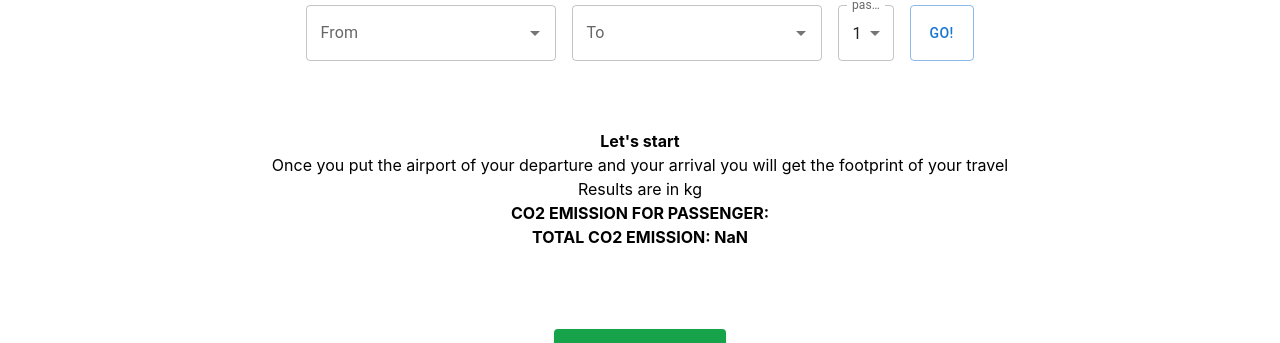
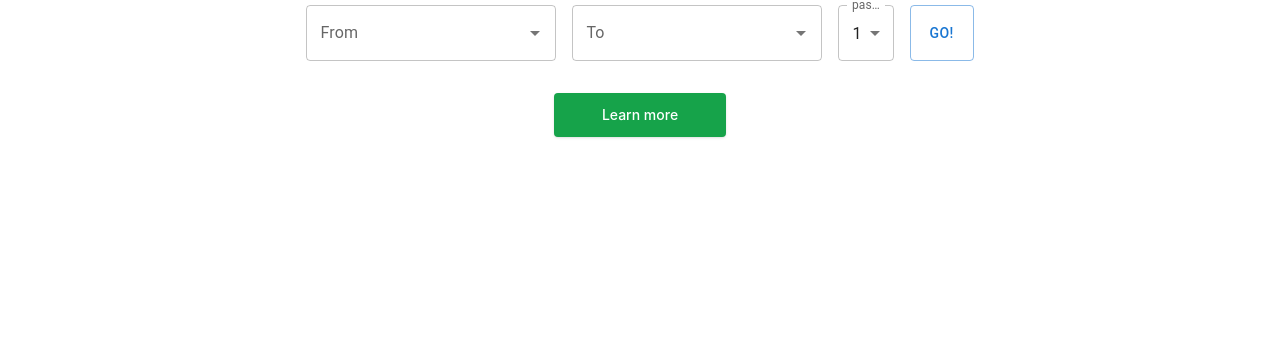
Before and after one commit to Aline89b/footprint-project, a Next.js app: page /form in a window 1280 px wide. Shown: the part 475-818 px from the top of the page. Built offline with nearby package versions, Linux system fonts and the light colour scheme.

Commit message:
changes ui

```diff
--- a/next.config.js
+++ b/next.config.js
@@ -1,8 +1,6 @@
 /** @type {import('next').NextConfig} */
 const nextConfig = {
-  experimental: {
-    externalDir: true
-  },
+
 
   reactStrictMode: true,
   env: {
--- a/package.json
+++ b/package.json
@@ -15,6 +15,7 @@
     "@mui/material": "^5.10.17",
     "eslint": "8.29.0",
     "eslint-config-next": "13.0.6",
+    "framer-motion": "^8.4.2",
     "mongodb": "^4.13.0",
     "next": "13.0.6",
     "react": "18.2.0",
--- a/pages/form.js
+++ b/pages/form.js
@@ -119,11 +119,15 @@ export default function Form() {
            <Button onClick={fetchData} variant="outlined"> GO!</Button>
           </Stack>
            </div>
-          <div className=" p-6 mt-5">
-            <Result result={result} value = {value} />
+
+            {result &&
+          <div className="flex justify-center p-6 mt-5 mr-auto ml-auto max-w-sm rounded overflow-hidden bg-amber-100">
+              <Result result={result} value = {value} />
           </div>
+          }
+
           <div className="flex justify-center mt-8">
-            <Link href="/jsForm" className="block w-auto text-center rounded bg-green-600 px-12 py-3 text-sm font-medium text-white shadow hover:bg-green-700 focus:outline-none focus:ring active:bg-green-500">
+            <Link href="/jsForm" className="block w-auto mb-3 text-center rounded bg-green-600 px-12 py-3 text-sm font-medium text-white shadow hover:bg-green-700 focus:outline-none focus:ring active:bg-green-500">
               Learn more
             </Link>
           </div>
--- a/public/src/components/result.js
+++ b/public/src/components/result.js
@@ -1,15 +1,20 @@
 import React from "react"
+import{ motion } from "framer-motion"
 
 export default function Result(props) {
 
     return (
+    <motion.div className=" flex-col text-center text-lg p-6  "
+        initial={{ opacity: 0 }}
+        animate={{ opacity: 1 }}
+        transition={{ duration: 0.5 }} >
 
-        <div className="  flex-col text-center text-lg text-red-700 p-6">
-            <h1 className="text-black text-2xl font-bold text-center my-10">Let's start</h1>
-              <h1>Once you put the airport of your departure and your arrival you will get the footprint of your travel</h1>
           <p>Results are in kg</p>
-          <h1 className="text-black text-2xl font-bold ">CO2 EMISSION FOR PASSENGER: {props.result} </h1>
-          <h1 className="text-black text-2xl font-bold"> TOTAL CO2 EMISSION:  {props.result/1*props.value }  </h1>
-        </div>
+          <h1 className="text-black text-2xl font-bold ">CO2 EMISSION FOR PASSENGER:  </h1>
+            <h2 className=" text-green-700"> {props.result} </h2>
+          <h1 className="text-black text-2xl font-bold"> TOTAL CO2 EMISSION: </h1>
+            <h2 className=" text-green-700"> {props.result/1*props.value }  </h2>
+        </motion.div>
+
     )
 }
```
Also changed, not shown: 1 other file (tests, documents, lock files or other folders).
